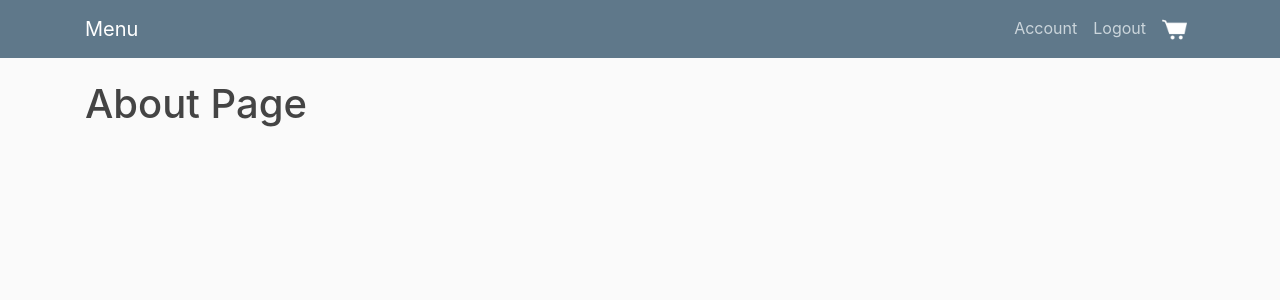
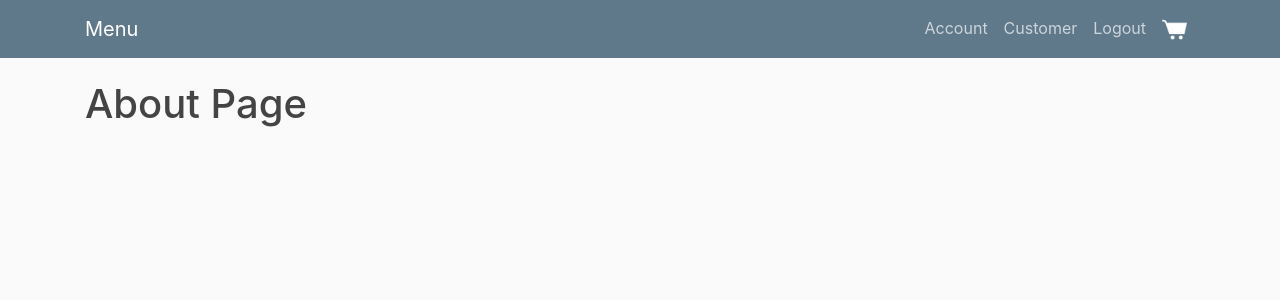
Before and after one commit to monicasieklucki/Comp453, a Flask app: page /about in a window 1280 px wide. Shown: the top 300 px of the page. Run offline with Flask 2, Linux system fonts and the light colour scheme; a user stored in the database is signed in; data comes from the database, SQL or seed files in the repository; parts of the project's set-up code (start-up, migrations or seed data) failed here and were passed over; some libraries are stand-ins or nearby versions.

Commit message:
worked on update and delete

```diff
--- a/flaskDemo/routes.py
+++ b/flaskDemo/routes.py
@@ -113,24 +113,55 @@ def account():
     return render_template('account.html', title='Account',
                            image_file=image_file, form=form)
 
+
+@app.route("/delete_customer/<CustomerID>/delete", methods=['GET','POST'])
+def delete_customer(CustomerID):
+    customer = Customer.query.get_or_404(CustomerID)
+    db.session.delete(customer)
+    db.session.commit()
+    flash('Customer information has been deleted!', 'success')
+    return redirect(url_for('customer'))
+
 @app.route("/customer", methods=['GET', 'POST'])
 @login_required
 def customer():
     form = UpdateCustomerForm()
+    db.session.flush()
     if form.validate_on_submit():
-
-        #current_user.username = form.username.data
-        #current_user.email = form.email.data
-        #db.session.commit()
-        flash('Customer information has been updated!', 'success')
+        print(form.customerId.data)
+        customer_update = Customer.query.filter_by(CustomerID=form.customerId.data).first()
+        if not customer_update is None:
+            print(customer_update)
+            setattr(customer_update, 'CustomerFirstName', form.customerFirstName.data)
+            setattr(customer_update, 'CustomerLastName', form.customerLastName.data)
+            setattr(customer_update, 'CustomerPhone', form.customerPhone.data)
+            setattr(customer_update, 'CustomerAddress', form.customerAddress.data)
+            setattr(customer_update, 'CustomerCity', form.customerCity.data)
+            setattr(customer_update, 'CustomerState', form.customerState.data)
+            setattr(customer_update, 'CustomerZipCode', form.customerZipCode.data)
+            db.session.add(customer_update)
+            db.session.commit()
+            flash('Customer information has been updated!', 'success')
         return redirect(url_for('customer'))
     elif request.method == 'GET':
-        print("select query here")
-        result = cursor.execute("SELECT * FROM customer WHERE CustomerID=" + str(session['user']['UserID']))
+        print("get")
+        if session.get('user'):
+            cursor.execute("SELECT * FROM customer WHERE UserID=" + str(session['user']['UserID']))
+            customer = cursor.fetchone()
+            print(customer)
+            if not customer is None:
+                #populate fields
+                #print(customer)
+                form.customerId.data = customer["CustomerID"]
+                form.customerFirstName.data = customer["CustomerFirstName"]
+                form.customerLastName.data = customer["CustomerLastName"]
+                form.customerPhone.data = customer["CustomerPhone"]
 
-        print(result)
-        #form.username.data = current_user.username
-        #form.email.data = current_user.email
+                form.customerAddress.data = customer["CustomerAddress"]
+                form.customerCity.data = customer["CustomerCity"]
+                form.customerState.data = customer["CustomerState"]
+                form.customerZipCode.data = customer["CustomerZipCode"]
+
     return render_template('customer.html', title='Customer Information', form=form)
 
 
@@ -167,7 +198,7 @@ def delete_item(ID):
     session['cart_item'].pop(int(ID))
 
     if len(session['cart_item']) == 0:
-        session.clear()
+        session['cart_item'].clear()
     return render_template('shoppingcart.html')
 
 @app.route("/update_qty/<ID>/update/<qty>", methods=['POST'])
@@ -209,7 +240,7 @@ def checkout():
         print("validate form")
         UserID = None
         if not session.get('user') is None:
-            UserID = session['user'].UserID
+            UserID = session['user']['UserID']
 
         customer = Customer(CustomerFirstName=form.customerFirstName.data, CustomerLastName=form.customerLastName.data, CustomerAddress=form.customerAddress.data, CustomerPhone=form.customerPhone.data, CustomerCity=form.customerCity.data, CustomerState=form.customerState.data, CustomerZipCode=form.customerZipCode.data, UserID=UserID)
         db.session.add(customer)
@@ -228,15 +259,32 @@ def checkout():
         session['cart_item'].clear()
         return redirect(url_for('home'))
     elif request.method == 'GET':
-        print("select query here")
-        result = cursor.execute("SELECT * FROM customer WHERE CustomerID=" + str(session['user']['UserID']))
-        if not result is None:
-            #populate fields
-            print(result)
-            print("hello")
-        #else do nothings
-        print("no customer info found")
-        print(result)
+        print(session['user'])
+        print(session.get('user'))
+        print(type(session.get('user')))
+        if session.get('user'):
+            cursor.execute("SELECT * FROM customer WHERE UserID=" + str(session['user']['UserID']))
+            customer = cursor.fetchone()
+            print(customer)
+            cursor.execute("SELECT * FROM user WHERE id=" + str(session['user']['UserID']))
+            user = cursor.fetchone()
+            if not customer is None:
+                #populate fields
+                print(customer)
+                form.customerFirstName.data = customer["CustomerFirstName"]
+                form.customerLastName.data = customer["CustomerLastName"]
+                form.customerPhone.data = customer["CustomerPhone"]
+
+                form.customerAddress.data = customer["CustomerAddress"]
+                form.customerCity.data =customer["CustomerCity"]
+                form.customerState.data = customer["CustomerState"]
+                form.customerZipCode.data = customer["CustomerZipCode"]
+
+            if not user is None:
+                form.customerEmail.data = user["email"]
+
+            #else do nothings
+            print("no customer info found")
 
     return render_template('checkout.html', form=form)
 
--- a/flaskDemo/templates/layout.html
+++ b/flaskDemo/templates/layout.html
@@ -30,6 +30,7 @@
             <div class="navbar-nav">
               {% if current_user.is_authenticated %}
                 <a class="nav-item nav-link" href="{{ url_for('account') }}">Account</a>
+                <a class="nav-item nav-link" href="{{ url_for('customer') }}">Customer</a>
                 <a class="nav-item nav-link" href="{{ url_for('logout') }}">Logout</a>
               {% else %}
                 <a class="nav-item nav-link" href="{{ url_for('login') }}">Sign In</a>
```
Also changed, not shown: flaskDemo/forms.py (+2 -5 lines), flaskDemo/templates/customer.html (+20 -1 lines), flaskDemo/static/images/lasagna.png (deleted), flaskDemo/static/images/pasta2.png (deleted).
